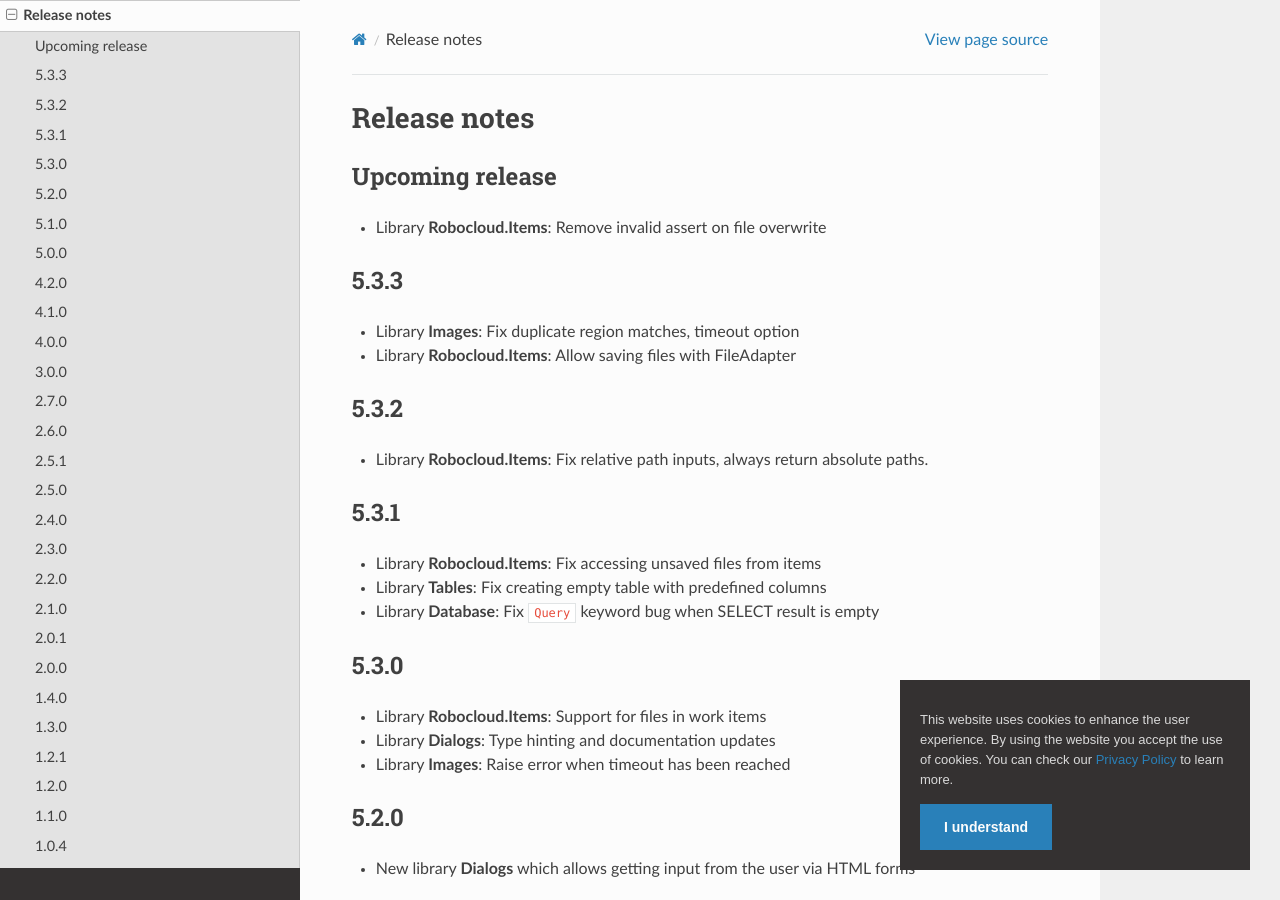
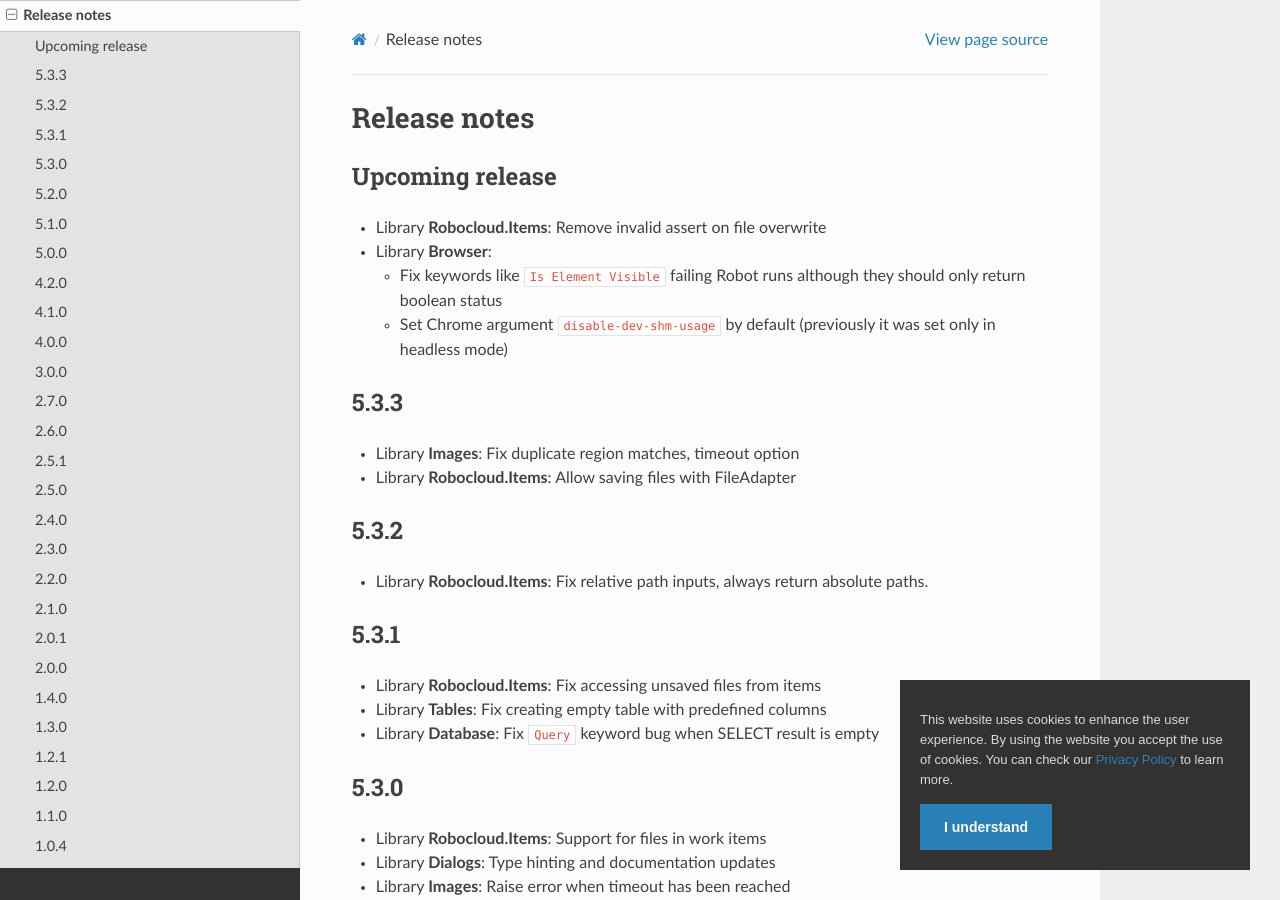
Before and after one commit to coderprovider/Framework-RPA, a Sphinx documentation site: the page built from docs/source/releasenotes.rst, in a window 1280 px wide and 900 px high. Built offline with Sphinx 7.4.7 and the Read the Docs theme 2.0.0, drawn with Linux system fonts in a browser that asks for light colours; pages that are not in the unit, such as notebooks, are missing from menus.

Commit message:
update releasenotes

```diff
--- a/docs/source/releasenotes.rst
+++ b/docs/source/releasenotes.rst
@@ -4,6 +4,13 @@
 Upcoming release
 ----------------
 - Library **Robocloud.Items**: Remove invalid assert on file overwrite
+- Library **Browser**:
+
+  - Fix keywords like ``Is Element Visible`` failing Robot runs although
+    they should only return boolean status
+  - Set Chrome argument ``disable-dev-shm-usage`` by default (previously it
+    was set only in headless mode)
+
 
 5.3.3
 -----
```
